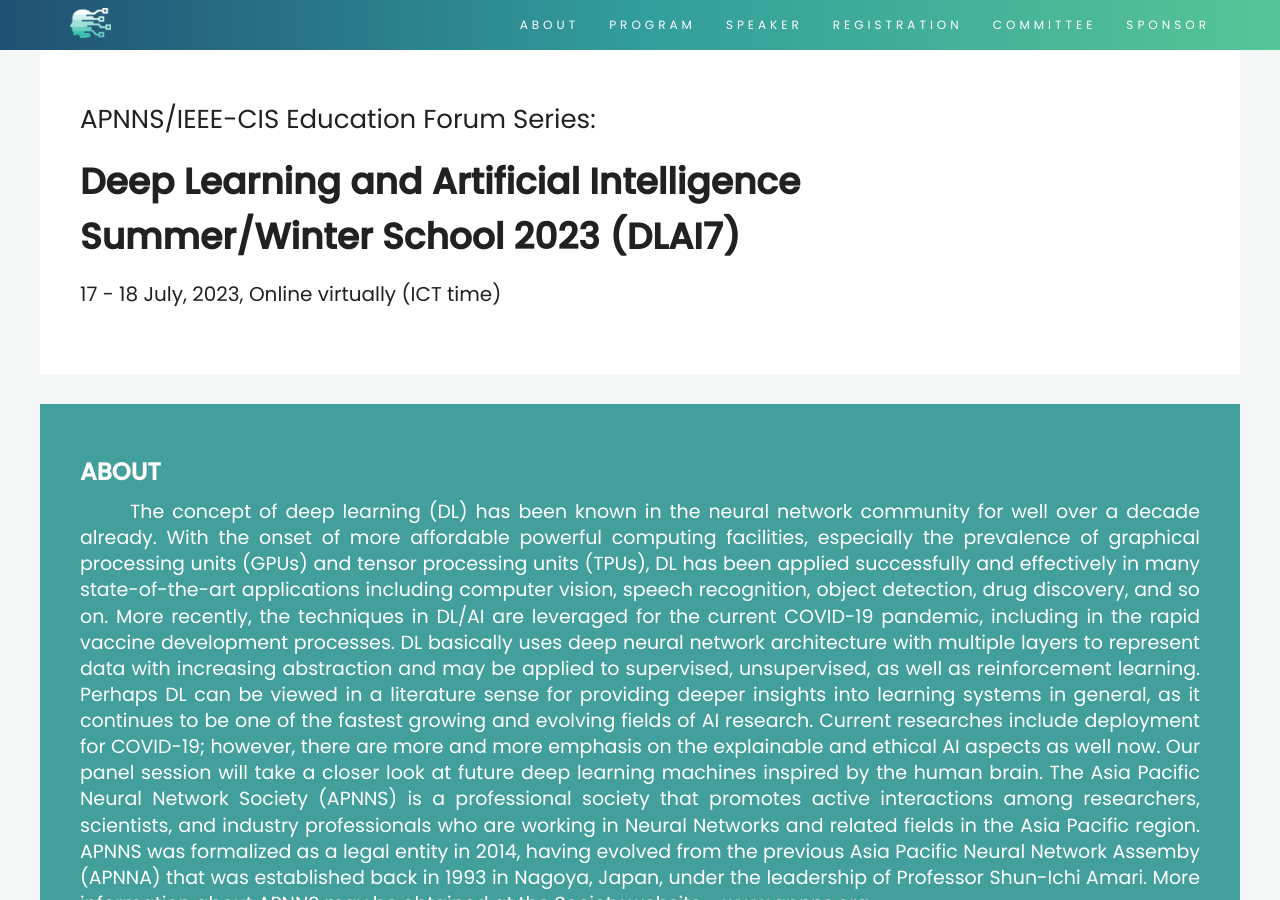
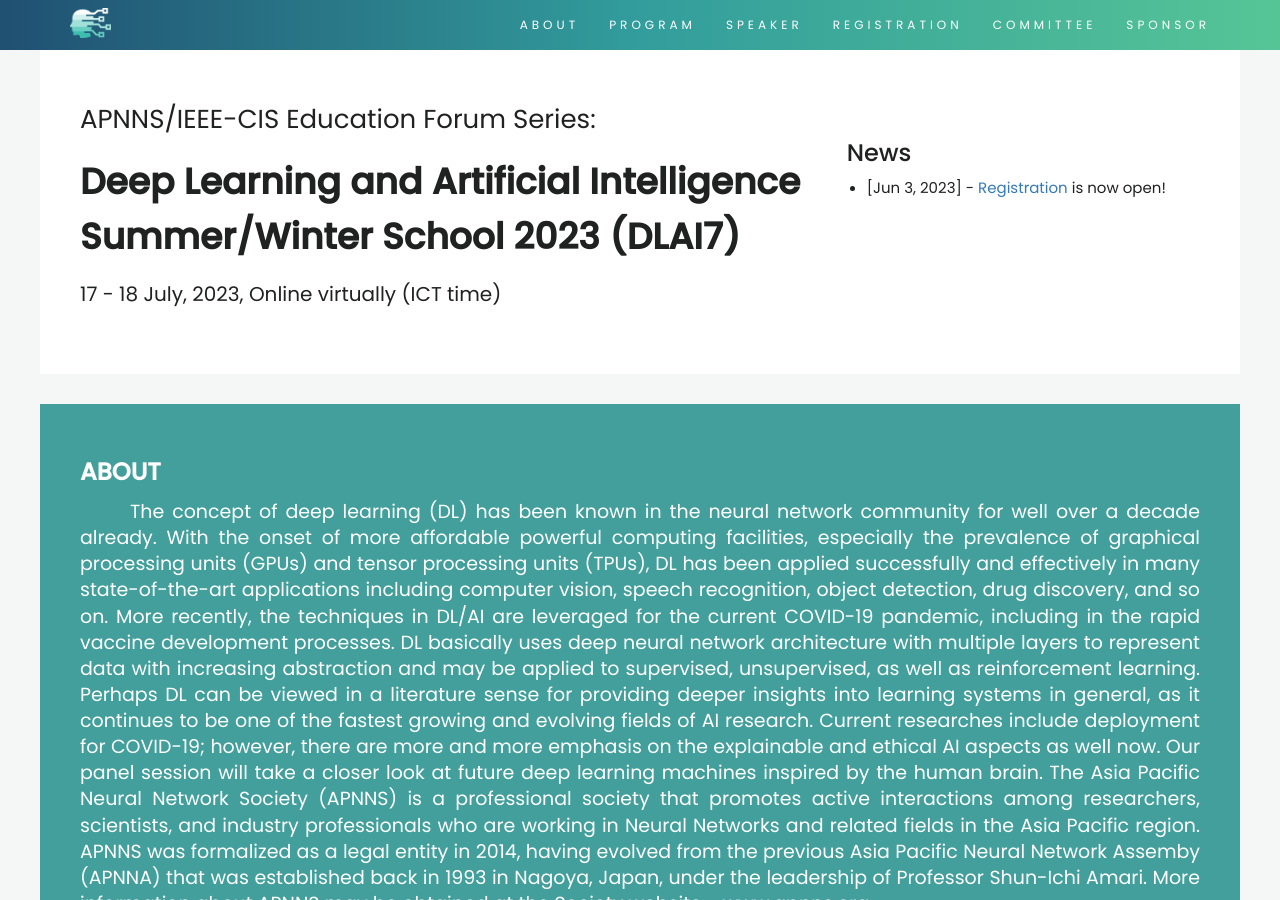
Before and after one commit to deeplearningandaiwinterschool/deeplearningandaiwinterschool.github.io, a Jekyll site: the page built from index.html, in a window 1280 px wide and 900 px high. Built offline with Jekyll 4.4.1, drawn with Linux system fonts in a browser that asks for light colours.

Commit message:
pull up news

```diff
--- a/_includes/update.html
+++ b/_includes/update.html
@@ -12,15 +12,14 @@
                 <span >17 - 18 July, 2023, Online virtually (ICT time)</span>
             </div>
         </div>
+
         <div class="col-sm-4">
-            <!-- <h2>NEWS</h2>
-            <br> -->
-            <div class="update-info" hidden>
+            <div class="update-info">
                 <h3>News</h3>
                 <ul class="update-bullet">
-                    <li>[30 Apr 2021] <a href="#program">Program schedule</a> is now confirmed! All times are given in ICT time (UTC/GMT+7)</li>
-                    <li>[8 Apr 2021] <a href="#program">Tentative program</a> is now posted!</li>
-                    <li>[8 Apr 2021] <a href="#registration">Registration</a> is now open <a href="https://bit.ly/3dEvOWV" target="_blank">here</a>!</li>
+                    {% for n in site.data.dlai7.news %}
+                        <li>[{{n.date}}] - {{n.text}} </li>
+                    {% endfor %}
                 </ul>
             </div>
         </div>
```
Lines whose indentation alone changed are shown as unchanged.
